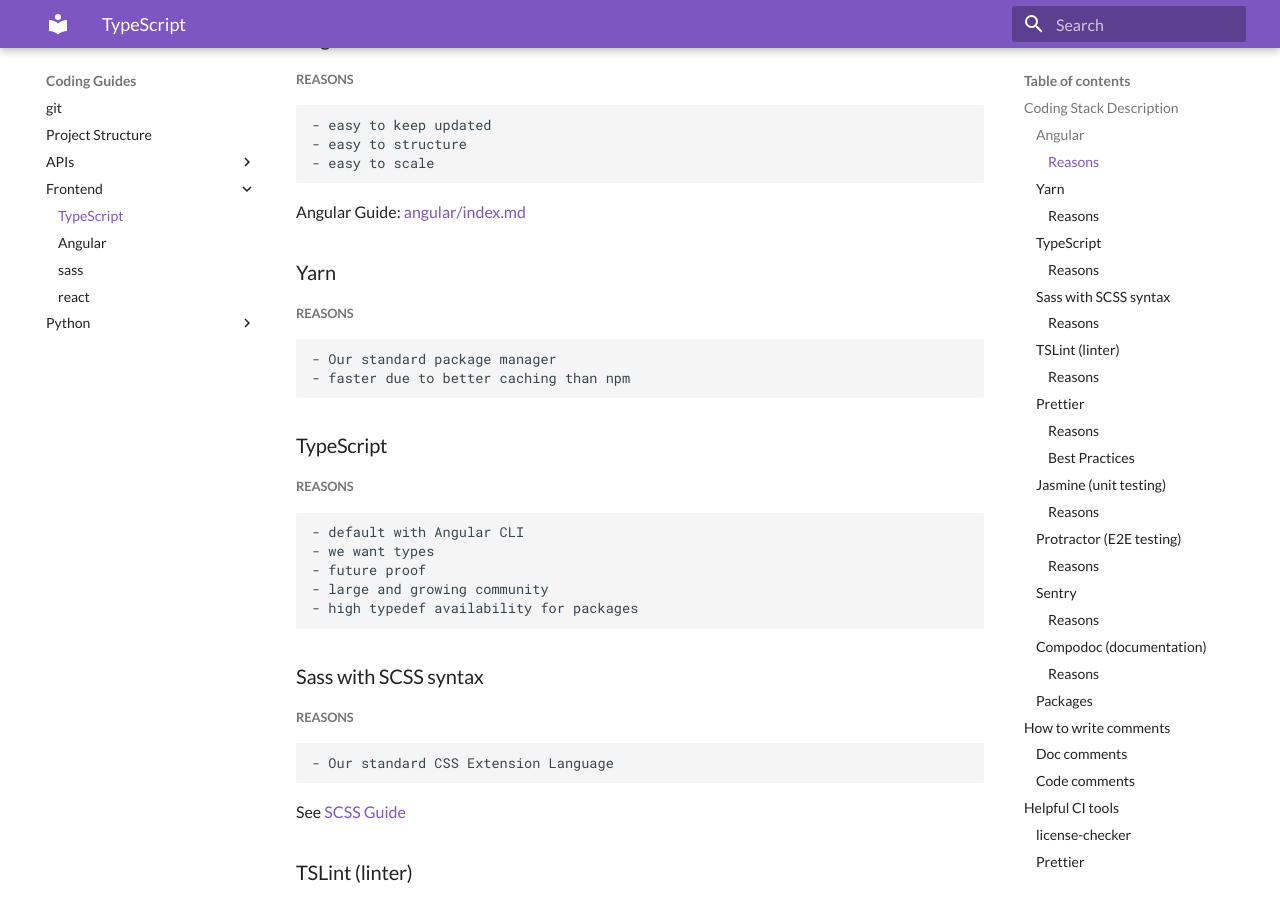
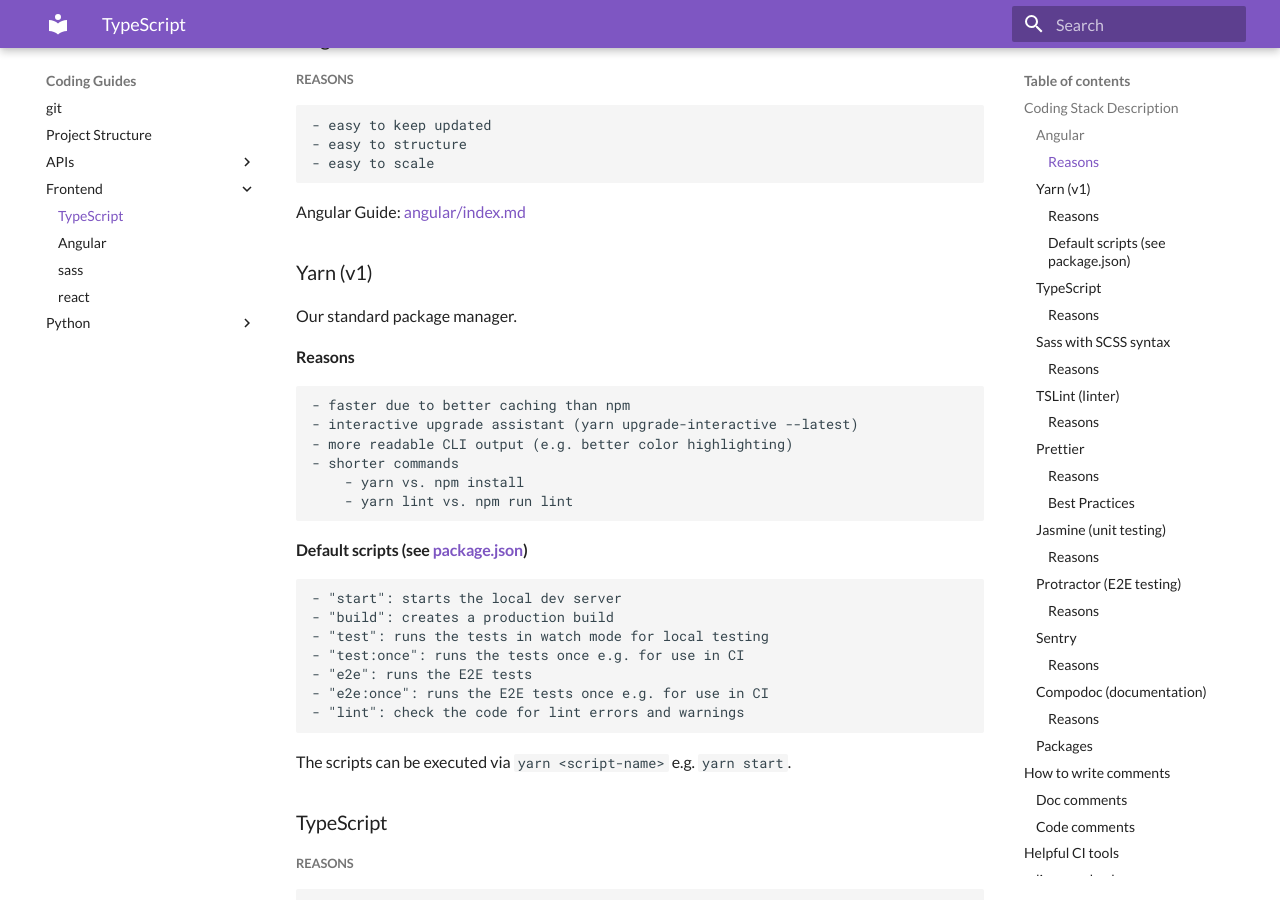
Before and after one commit to GreyRook/code-with-style, an MkDocs documentation site: the page built from docs/typescript/index.md, in a window 1280 px wide and 900 px high, scrolled down 256 px. Built offline with MkDocs 1.6.1 and Material for MkDocs 9.7.7, drawn with Linux system fonts in a browser that asks for light colours.

Commit message:
Update the yarn guide and include a package.json with our default scripts

```diff
--- a/docs/typescript/index.md
+++ b/docs/typescript/index.md
@@ -9,10 +9,28 @@
     - easy to scale
 Angular Guide: [angular/index.md](angular/index.md)
 
-### Yarn
-##### Reasons
-    - Our standard package manager
+### Yarn (v1)
+
+Our standard package manager.
+
+#### Reasons
     - faster due to better caching than npm
+    - interactive upgrade assistant (yarn upgrade-interactive --latest)
+    - more readable CLI output (e.g. better color highlighting)
+    - shorter commands
+        - yarn vs. npm install
+        - yarn lint vs. npm run lint
+
+#### Default scripts (see [package.json](package.json))
+    - "start": starts the local dev server
+    - "build": creates a production build
+    - "test": runs the tests in watch mode for local testing
+    - "test:once": runs the tests once e.g. for use in CI
+    - "e2e": runs the E2E tests
+    - "e2e:once": runs the E2E tests once e.g. for use in CI
+    - "lint": check the code for lint errors and warnings
+
+The scripts can be executed via `yarn <script-name>` e.g. `yarn start`.
 
 ### TypeScript
 ##### Reasons
```
Also changed, not shown: docs/typescript/package.json (added, +15 -0 lines).
